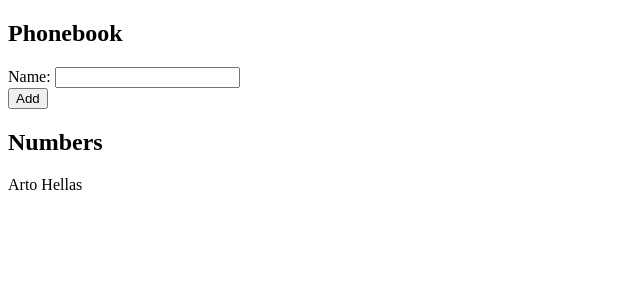
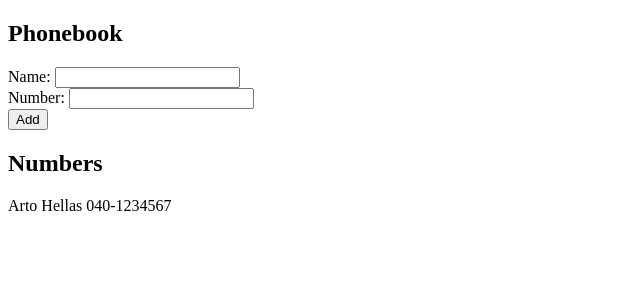
Before and after one commit to uN1K0Rn86/fullstack, a React (Vite) app in the folder osa2/puhelinluettelo/: page / in a window 1280 px wide. Shown: the top 300 px of the page, without its empty margins (0-640 px from the left). Built offline with nearby package versions, Linux system fonts and the light colour scheme.

Commit message:
Part 2 exercise 8

```diff
--- a/osa2/puhelinluettelo/src/App.jsx
+++ b/osa2/puhelinluettelo/src/App.jsx
@@ -2,9 +2,12 @@
 
 const App = () => {
   const [persons, setPersons] = useState([
-    {name: 'Arto Hellas'}
+    {name: 'Arto Hellas',
+     number: '040-1234567'
+    }
   ])
   const [newName, setNewName] = useState('')
+  const [newNumber, setNewNumber] = useState('')
 
   const addPerson = (event) => {
     event.preventDefault()
@@ -14,15 +17,21 @@
     }
 
     const personObject = {
-      name: newName
+      name: newName,
+      number: newNumber
     }
 
     setPersons(persons.concat(personObject))
     setNewName('')
+    setNewNumber('')
   }
 
-  const handleNameChange = (event) =>{
+  const handleNameChange = (event) => {
     setNewName(event.target.value)
+  }
+
+  const handleNumberChange = (event) => {
+    setNewNumber(event.target.value)
   }
 
   return (
@@ -35,12 +44,17 @@
                   onChange={handleNameChange} />
         </div>
         <div>
+          Number: <input
+                    value={newNumber}
+                    onChange={handleNumberChange} />
+        </div>
+        <div>
           <button type="submit">Add</button>
         </div>
       </form>
       <h2>Numbers</h2>
       {persons.map(person =>
-        <p key={person.name}>{person.name}</p>
+        <p key={person.name}>{person.name} {person.number}</p>
       )}
     </div>
   )
```
